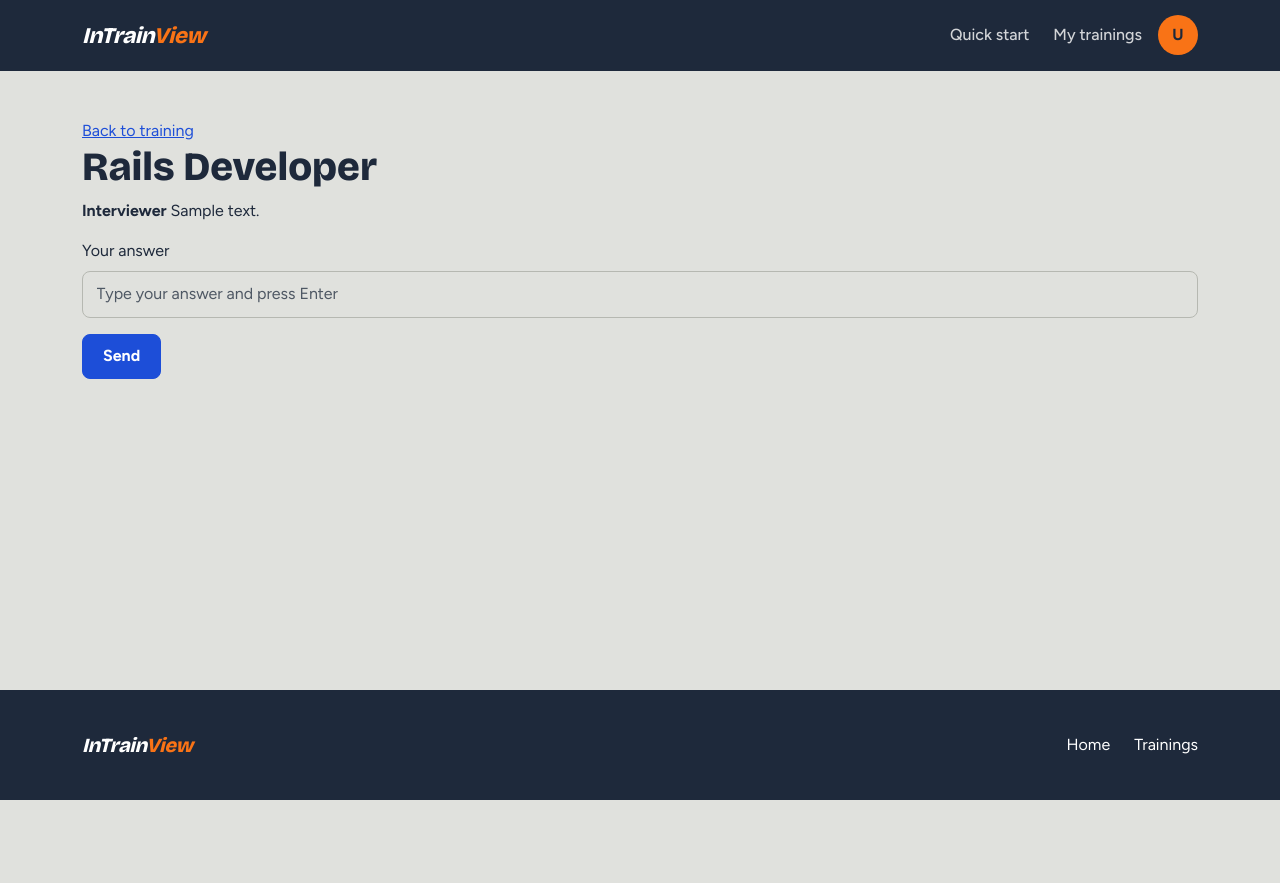
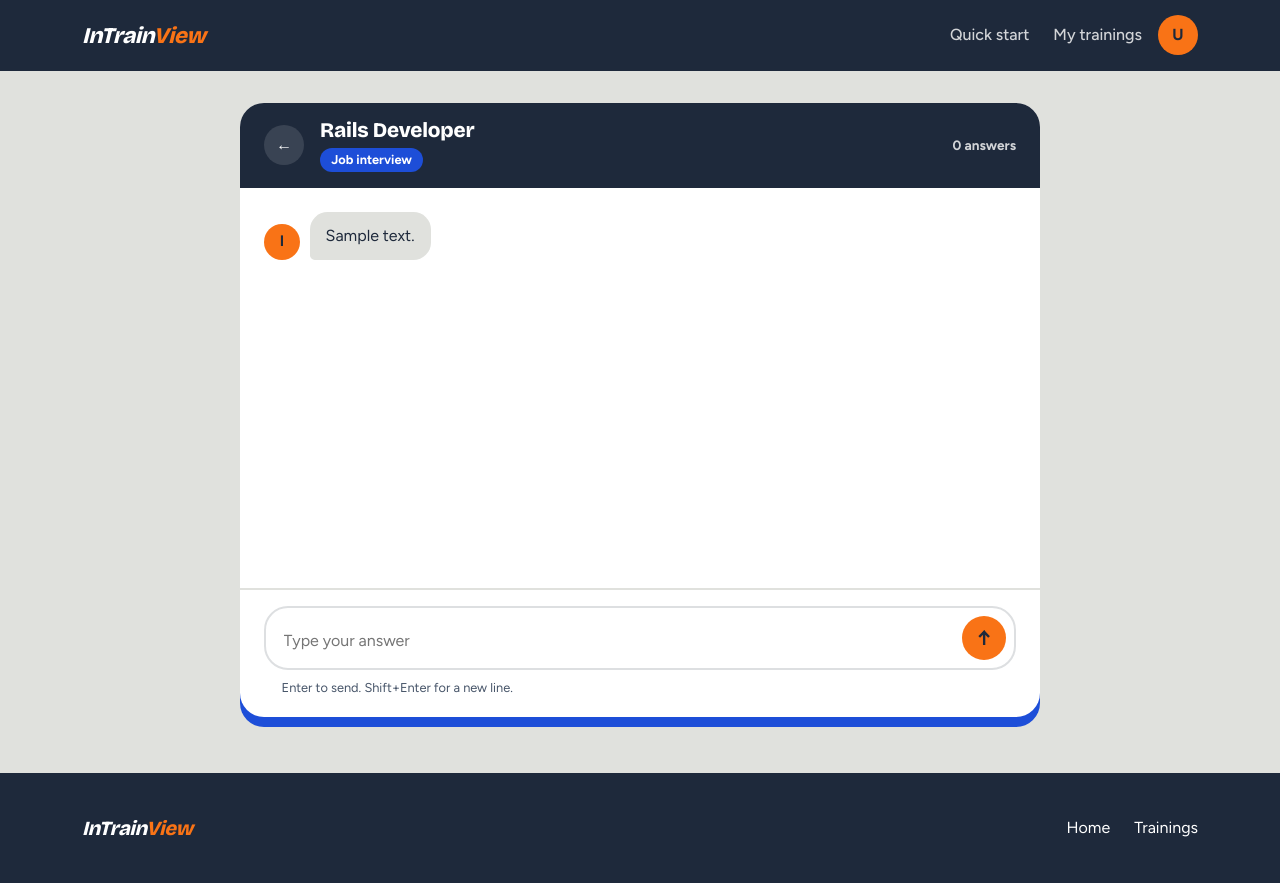
Before and after one commit to GonBDev/InTrainView, a Rails app: page /chats/1 in a window 1280 px wide. Before the commit the page ends 800 px from the top, so only its background shows below. Run offline with Rails 7, Linux system fonts and the light colour scheme; a user stored in the database is signed in; data comes from the database, SQL or seed files in the repository; tables that the repository leaves empty hold one stand-in row (values such as "Sample post"); style sheets or scripts are compiled from the project's sources; some libraries are stand-ins or nearby versions.

Commit message:
Chat UI: new chat window, typing indicator, Enter to send

```diff
--- /dev/null
+++ b/app/assets/stylesheets/components/_chat.scss
@@ -0,0 +1,343 @@
+// Chat with the AI
+
+.chat-page {
+  max-width: 52rem;
+  margin: 0 auto;
+  padding: 2rem 1rem 3.5rem;
+}
+
+.chat-card {
+  display: flex;
+  flex-direction: column;
+  overflow: hidden;
+  background: $white;
+  border-radius: 1.5rem;
+  box-shadow: 0 10px 0 $blue;
+}
+
+// ---------- Header ----------
+.chat-top {
+  display: flex;
+  align-items: center;
+  gap: 1rem;
+  padding: 1rem 1.5rem;
+  background: $slate;
+  color: $white;
+}
+
+.chat-back {
+  flex: none;
+  width: 2.5rem;
+  height: 2.5rem;
+  border-radius: 50%;
+  display: grid;
+  place-items: center;
+  background: rgba($white, .12);
+  color: $white;
+  text-decoration: none;
+  font-weight: 700;
+  transition: background-color .15s ease, transform .15s ease;
+
+  &:hover {
+    background: $orange;
+    color: $slate;
+    transform: translateX(-3px);
+  }
+}
+
+.chat-top-title {
+  flex: 1;
+  min-width: 0;
+
+  h1 {
+    margin: 0 0 .2rem;
+    font-size: 1.3rem;
+    color: $white;
+    letter-spacing: -.01em;
+    overflow: hidden;
+    text-overflow: ellipsis;
+    white-space: nowrap;
+  }
+}
+
+.chat-badge {
+  display: inline-block;
+  padding: .15rem .7rem;
+  border-radius: 99px;
+  font-size: .8rem;
+  font-weight: 700;
+}
+
+.chat-badge-interview {
+  background: $blue;
+  color: $white;
+}
+
+.chat-badge-negotiation {
+  background: $orange;
+  color: $slate;
+}
+
+.chat-count {
+  flex: none;
+  font-size: .85rem;
+  font-weight: 600;
+  color: rgba($white, .8);
+}
+
+// ---------- Messages ----------
+.chat-thread {
+  display: flex;
+  flex-direction: column;
+  gap: 1rem;
+  padding: 1.5rem;
+  height: calc(100vh - 25rem);
+  min-height: 20rem;
+  overflow-y: auto;
+  scroll-behavior: auto;
+}
+
+.chat-row {
+  display: flex;
+  align-items: flex-end;
+  gap: .6rem;
+  max-width: 88%;
+
+  &[hidden] {
+    display: none;
+  }
+}
+
+.chat-row-you {
+  align-self: flex-end;
+}
+
+.chat-avatar {
+  flex: none;
+  width: 2.25rem;
+  height: 2.25rem;
+  border-radius: 50%;
+  display: grid;
+  place-items: center;
+  background: $orange;
+  color: $slate;
+  font-weight: 800;
+  font-size: .95rem;
+}
+
+.chat-bubble {
+  padding: .75rem 1rem;
+  border-radius: 1.1rem;
+  line-height: 1.5;
+
+  p {
+    margin: 0 0 .6rem;
+
+    &:last-child {
+      margin-bottom: 0;
+    }
+  }
+}
+
+.chat-row-ai .chat-bubble {
+  background: $light-gray;
+  color: $slate;
+  border-bottom-left-radius: .3rem;
+  transform-origin: bottom left;
+}
+
+.chat-row-you .chat-bubble {
+  background: $blue;
+  color: $white;
+  border-bottom-right-radius: .3rem;
+  transform-origin: bottom right;
+}
+
+// New messages pop in
+.chat-row.is-new .chat-bubble {
+  animation: bubble-pop .4s cubic-bezier(.3, 1.4, .5, 1);
+}
+
+@keyframes bubble-pop {
+  from {
+    opacity: 0;
+    transform: scale(.85) translateY(8px);
+  }
+}
+
+// Typing indicator
+.chat-typing .chat-bubble {
+  display: flex;
+  gap: .3rem;
+  padding: 1rem 1.1rem;
+
+  .dot {
+    width: .5rem;
+    height: .5rem;
+    border-radius: 50%;
+    background: $muted;
+    animation: typing-bounce 1.1s ease-in-out infinite;
+
+    &:nth-child(2) { animation-delay: .15s; }
+    &:nth-child(3) { animation-delay: .3s; }
+  }
+}
+
+@keyframes typing-bounce {
+  0%, 60%, 100% { transform: translateY(0); opacity: .5; }
+  30% { transform: translateY(-.35rem); opacity: 1; }
+}
+
+// ---------- Empty state ----------
+.chat-empty {
+  margin: auto;
+  max-width: 24rem;
+  text-align: center;
+
+  h2 {
+    font-size: 1.5rem;
+    margin: .5rem 0 .25rem;
+  }
+
+  p {
+    color: $muted;
+  }
+}
+
+.chat-empty-art {
+  width: 12rem;
+  height: 9rem;
+}
+
+.chat-chips {
+  display: flex;
+  flex-direction: column;
+  gap: .6rem;
+}
+
+.chat-chip {
+  padding: .7rem 1rem;
+  border: 2px solid rgba($slate, .15);
+  border-radius: 1rem;
+  background: $white;
+  color: $slate;
+  font-weight: 500;
+  cursor: pointer;
+  transition: border-color .15s ease, transform .15s ease, background-color .15s ease;
+
+  &:hover {
+    border-color: $blue;
+    background: rgba($blue, .06);
+    transform: translateY(-2px);
+  }
+}
+
+// ---------- Composer ----------
+.chat-composer {
+  padding: 1rem 1.5rem 1.25rem;
+  border-top: 2px solid $light-gray;
+}
+
+.chat-error {
+  margin: 0 0 .6rem;
+  color: $red;
+  font-weight: 600;
+  font-size: .9rem;
+}
+
+.chat-box {
+  display: flex;
+  align-items: flex-end;
+  gap: .6rem;
+  padding: .5rem .5rem .5rem 1.1rem;
+  border: 2px solid rgba($slate, .15);
+  border-radius: 1.5rem;
+  transition: border-color .15s ease, box-shadow .15s ease;
+
+  &:focus-within {
+    border-color: $blue;
+    box-shadow: 0 0 0 .25rem rgba($blue, .15);
+  }
+
+  textarea {
+    flex: 1;
+    min-height: 2.25rem;
+    max-height: 10rem;
+    padding: .45rem 0;
+    border: 0;
+    outline: 0;
+    background: transparent;
+    resize: none;
+    color: $slate;
+    line-height: 1.4;
+  }
+}
+
+.chat-send {
+  position: relative;
+  overflow: hidden;
+  flex: none;
+  width: 2.75rem;
+  height: 2.75rem;
+  border: 0;
+  border-radius: 50%;
+  background: $orange;
+  color: $slate;
+  font-size: 1.3rem;
+  font-weight: 800;
+  cursor: pointer;
+  transition: transform .2s cubic-bezier(.3, 1.6, .5, 1), background-color .15s ease;
+
+  &:hover:not(:disabled) {
+    transform: scale(1.1) rotate(-8deg);
+    background: #FB8A3C;
+  }
+
+  &:active:not(:disabled) {
+    transform: scale(.94);
+  }
+
+  &:disabled {
+    background: $light-gray;
+    color: $muted;
+    cursor: default;
+  }
+}
+
+.chat-hint {
+  margin: .5rem 0 0 1.1rem;
+  font-size: .8rem;
+  color: $muted;
+}
+
+@media (max-width: 575.98px) {
+  .chat-page {
+    padding: 1rem .5rem 2rem;
+  }
+
+  .chat-thread {
+    padding: 1rem;
+    height: calc(100vh - 21rem);
+  }
+
+  .chat-row {
+    max-width: 96%;
+  }
+
+  .chat-hint {
+    display: none;
+  }
+}
+
+@media (prefers-reduced-motion: reduce) {
+  .chat-row.is-new .chat-bubble,
+  .chat-typing .chat-bubble .dot {
+    animation: none;
+  }
+
+  .chat-back:hover,
+  .chat-chip:hover,
+  .chat-send:hover:not(:disabled) {
+    transform: none;
+  }
+}
--- a/app/assets/stylesheets/components/_index.scss
+++ b/app/assets/stylesheets/components/_index.scss
@@ -4,5 +4,6 @@
 @import "form_legend_clear";
 @import "ui";
 @import "auth";
+@import "chat";
 @import "navbar";
 @import "footer";
--- /dev/null
+++ b/app/javascript/controllers/chat_controller.js
@@ -0,0 +1,76 @@
+import { Controller } from "@hotwired/stimulus"
+
+// Chat window: scroll to the latest message, grow the text box, send with Enter,
+// and show your answer plus a typing indicator right away while the AI replies.
+export default class extends Controller {
+  static targets = ["thread", "form", "input", "send", "typing"]
+
+  connect() {
+    this.scrollToBottom(false)
+    this.autosize()
+    this.inputTarget.focus({ preventScroll: true })
+  }
+
+  // Enter sends. Shift+Enter makes a new line. Enter while typing Japanese (IME) is left alone.
+  keydown(event) {
+    if (event.key !== "Enter" || event.shiftKey || event.isComposing || event.keyCode === 229) return
+
+    event.preventDefault()
+    this.formTarget.requestSubmit()
+  }
+
+  autosize() {
+    const box = this.inputTarget
+    box.style.height = "auto"
+    box.style.height = `${Math.min(box.scrollHeight, 160)}px`
+  }
+
+  // A starter button fills the text box
+  fill(event) {
+    this.inputTarget.value = event.currentTarget.dataset.text
+    this.autosize()
+    this.inputTarget.focus()
+  }
+
+  sending(event) {
+    const text = this.inputTarget.value.trim()
+    if (!text) {
+      event.preventDefault()
+      return
+    }
+
+    const empty = this.element.querySelector(".chat-empty")
+    if (empty) empty.remove()
+
+    this.threadTarget.insertBefore(this.bubble(text), this.typingTarget)
+    this.typingTarget.hidden = false
+    this.element.classList.add("is-waiting")
+    this.sendTarget.disabled = true
+    this.scrollToBottom()
+  }
+
+  bubble(text) {
+    const row = document.createElement("div")
+    row.className = "chat-row chat-row-you is-new"
+
+    const bubble = document.createElement("div")
+    bubble.className = "chat-bubble"
+    text.split(/\n{2,}/).forEach((paragraph) => {
+      const p = document.createElement("p")
+      p.textContent = paragraph
+      p.style.whiteSpace = "pre-line"
+      bubble.appendChild(p)
+    })
+
+    row.appendChild(bubble)
+    return row
+  }
+
+  scrollToBottom(smooth = true) {
+    const reduced = window.matchMedia("(prefers-reduced-motion: reduce)").matches
+    this.threadTarget.scrollTo({
+      top: this.threadTarget.scrollHeight,
+      behavior: smooth && !reduced ? "smooth" : "auto"
+    })
+  }
+}
--- a/app/views/chats/show.html.erb
+++ b/app/views/chats/show.html.erb
@@ -1,26 +1,67 @@
-<div class="container py-5">
-  <%= link_to "Back to training", training_path(@chat.training) %>
-  <h1><%= @chat.training.target_job %></h1>
+<% training = @chat.training %>
+<% kind = training.challenge_type == "negotiation" ? "negotiation" : "interview" %>
+<% ai_name = kind == "negotiation" ? "Manager" : "Interviewer" %>
+<% messages = @messages.to_a %>
+<% content_for :title, "#{training.target_job} | InTrainView" %>
 
-  <% if @messages.empty? %>
-    <p>No messages yet.</p>
-  <% else %>
-    <% @messages.each do |message| %>
-      <p>
-        <strong><%= message.role == "user" ? "You" : "Interviewer" %></strong>
-        <%= message.content %>
-      </p>
+<section class="chat-page">
+  <div class="chat-card" data-controller="chat">
+
+    <header class="chat-top">
+      <%= link_to training_path(training), class: "chat-back", aria: { label: "Back to training" } do %>&#8592;<% end %>
+      <div class="chat-top-title">
+        <h1><%= training.target_job %></h1>
+        <span class="chat-badge chat-badge-<%= kind %>"><%= kind == "negotiation" ? "Salary negotiation" : "Job interview" %></span>
+      </div>
+      <span class="chat-count"><%= pluralize(messages.count { |m| m.role == "user" }, "answer") %></span>
+    </header>
+
+    <div class="chat-thread" data-chat-target="thread" aria-live="polite">
+      <% if messages.empty? %>
+        <div class="chat-empty">
+          <%= render "shared/tile_art", kind: kind, css: "chat-empty-art" %>
+          <h2>Start the conversation</h2>
+          <p>Write your first answer, or pick a starter.</p>
+          <div class="chat-chips">
+            <% starters = kind == "negotiation" ? ["I would like to talk about my salary.", "I received an offer and want to discuss it."] : ["Hello, thank you for having me.", "Let me introduce myself in a few sentences."] %>
+            <% starters.each do |text| %>
+              <button type="button" class="chat-chip" data-action="chat#fill" data-text="<%= text %>"><%= text %></button>
+            <% end %>
+          </div>
+        </div>
+      <% end %>
+
+      <% messages.each_with_index do |message, index| %>
+        <% you = message.role == "user" %>
+        <div class="chat-row chat-row-<%= you ? 'you' : 'ai' %><%= ' is-new' if index == messages.size - 1 %>">
+          <% unless you %><span class="chat-avatar" aria-hidden="true"><%= ai_name.first %></span><% end %>
+          <div class="chat-bubble">
+            <span class="visually-hidden"><%= you ? "You" : ai_name %>:</span>
+            <%= simple_format(h(message.content)) %>
+          </div>
+        </div>
+      <% end %>
+
+      <div class="chat-row chat-row-ai chat-typing" data-chat-target="typing" hidden>
+        <span class="chat-avatar" aria-hidden="true"><%= ai_name.first %></span>
+        <div class="chat-bubble" aria-label="<%= ai_name %> is typing">
+          <span class="dot"></span><span class="dot"></span><span class="dot"></span>
+        </div>
+      </div>
+    </div>
+
+    <%= form_with model: [@chat, @message], class: "chat-composer", data: { chat_target: "form", action: "submit->chat#sending" } do |f| %>
+      <% if @message.errors.any? %>
+        <p class="chat-error"><%= @message.errors.full_messages.to_sentence %></p>
+      <% end %>
+      <div class="chat-box">
+        <%= f.text_area :content, rows: 1, placeholder: "Type your answer", "aria-label": "Your answer",
+            data: { chat_target: "input", action: "input->chat#autosize keydown->chat#keydown" } %>
+        <%= f.button type: "submit", class: "chat-send", "aria-label": "Send",
+            data: { chat_target: "send", controller: "ripple", action: "click->ripple#burst" } do %>&#8593;<% end %>
+      </div>
+      <p class="chat-hint">Enter to send. Shift+Enter for a new line.</p>
     <% end %>
-  <% end %>
 
-<%= simple_form_for [@chat, @message] do |f| %>
-  <%= f.input :content,
-      as: :string,
-      label: "Your answer",
-      placeholder: "Type your answer and press Enter",
-      input_html: { autocomplete: "off" } %>
-  <%= f.button :submit, "Send", class: "btn btn-primary" %>
-<% end %>
-
-
-</div>
+  </div>
+</section>
--- a/app/views/pages/home.html.erb
+++ b/app/views/pages/home.html.erb
@@ -25,8 +25,9 @@
     <div class="hero-stage" data-controller="tilt" data-action="mousemove->tilt#move mouseleave->tilt#reset">
       <figure class="session-card" data-controller="chat-demo" aria-label="Example of a practice session">
         <div class="session-head">
-          <span class="dot" aria-hidden="true"></span>
-          Mock interview: Rails developer
+          <span class="chat-avatar" aria-hidden="true">I</span>
+          <span class="session-name">Mock interview: Rails developer</span>
+          <span class="session-live">Live</span>
         </div>
 
         <div class="messages">
```
Also changed, not shown: app/assets/stylesheets/pages/_home.scss (+19 -9 lines).
